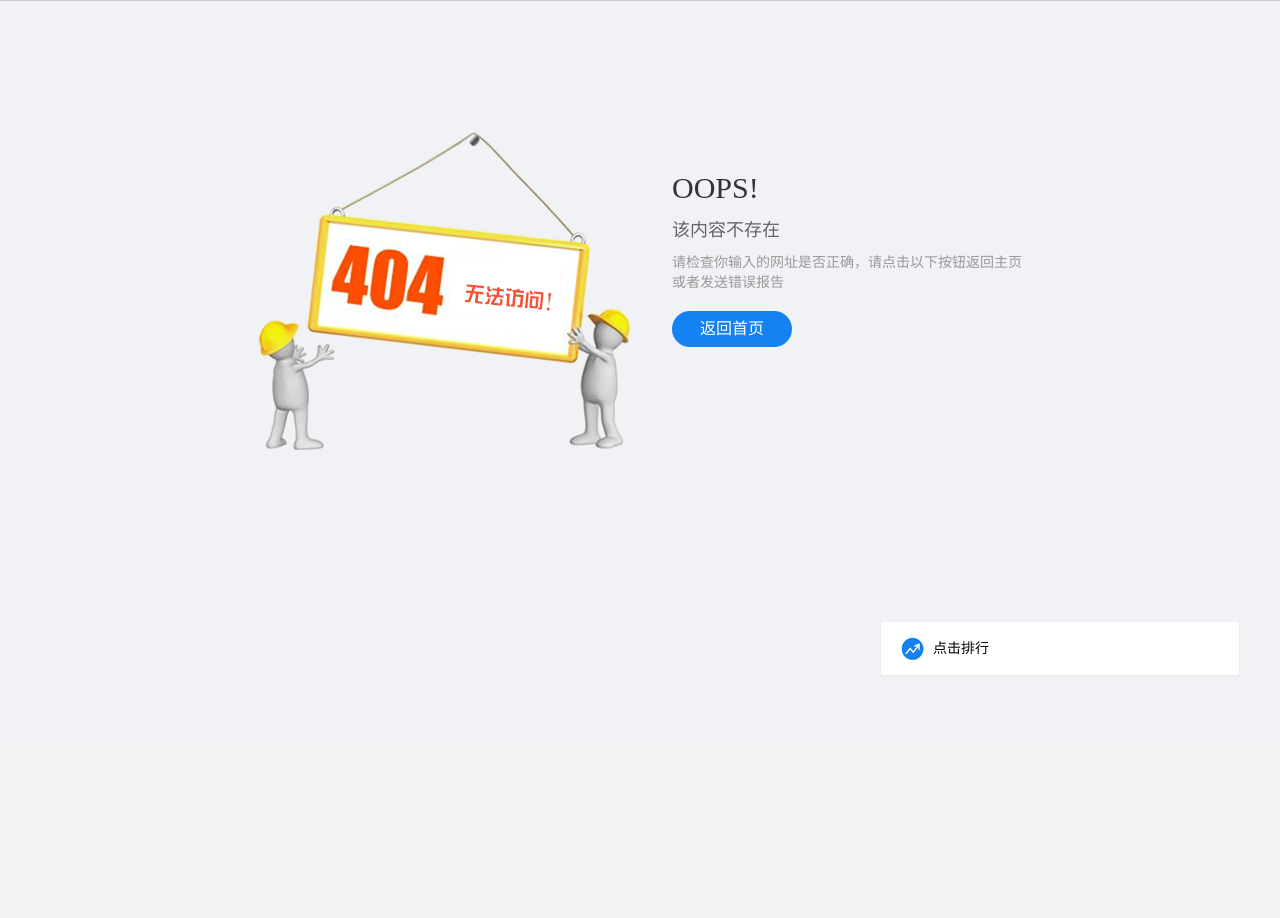
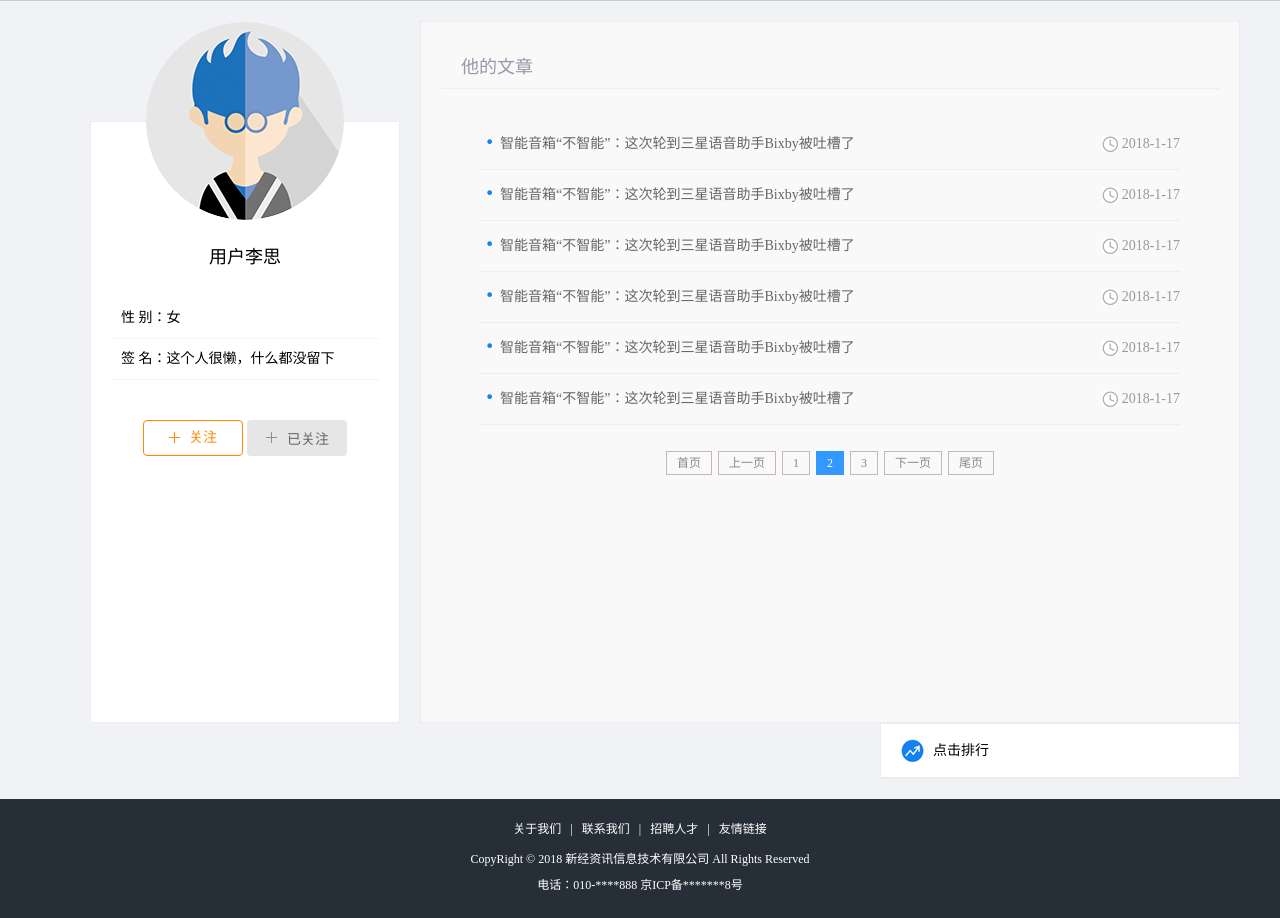
Before and after one commit to Hedak/flask_pro, a Flask app: page /user/other_info in a window 1280 px wide. Shown: the part 59-977 px from the top of the page. Before the commit the page ends 734 px from the top, so only its background shows below. Run offline with Flask 2, Linux system fonts and the light colour scheme; parts of the project's set-up code (start-up, migrations or seed data) failed here and were passed over; some libraries are stand-ins or nearby versions.

Commit message:
其他用户的展示界面

```diff
--- a/info/modules/profile/views.py
+++ b/info/modules/profile/views.py
@@ -304,3 +304,10 @@ def user_follow():
     }
 
     return render_template('news/user_follow.html', data=data)
+
+
+@profile_blue.route("/other_info")
+@user_login_data
+def other_info():
+    data = {"user": g.user.to_dict() if g.user else None}
+    return render_template('news/other.html', data=data)
--- a/info/templates/news/other.html
+++ b/info/templates/news/other.html
@@ -1,43 +1,20 @@
-{% extends"news/base.html" %}
+{% extends "news/base.html" %}
+
 {% block titleBlock %}
     用户概况
 {% endblock %}
+
 {% block cssBlock %}
-<link rel="stylesheet" type="text/css" href="../../static/news/css/jquery.pagination.css">
-{% endblock %}
-{% block scriptBlock %}
-<script type="text/javascript" src="../../static/news/js/jquery.pagination.min.js"></script>
-<script type="text/javascript" src="../../static/news/js/other.js"></script>
-{% endblock %}
-{% block contentBlock %}
-
+    <link rel="stylesheet" type="text/css" href="../../static/news/css/jquery.pagination.css">
 {% endblock %}
 
-<!DOCTYPE html>
-<html lang="en">
-<head>
-    <meta charset="UTF-8">
-    <title>用户概况</title>
-    <link rel="stylesheet" type="text/css" href="../../static/news/css/reset.css">
-    <link rel="stylesheet" type="text/css" href="../../static/news/css/jquery.pagination.css">
-    <link rel="stylesheet" type="text/css" href="../../static/news/css/main.css">
-    <script type="text/javascript" src="../../static/news/js/jquery-1.12.4.min.js"></script>
+{% block scriptBlock %}
+
     <script type="text/javascript" src="../../static/news/js/jquery.pagination.min.js"></script>
     <script type="text/javascript" src="../../static/news/js/other.js"></script>
-</head>
-<body>
-<div class="header_con">
-    <div class="header">
-        <a href="#" class="logo fl"><img src="../../static/news/images/logo.png" alt="logo"></a>
-        <div class="user_login fr" style="display: block;">
-            <img src="../../static/news/images/person01.png" class="lgin_pic">
-            <a href="#">张大山</a>
-            <a href="#">退出</a>
-        </div>
-    </div>
-</div>
+{% endblock %}
 
-<div class="conter_con">
+{% block contentBlock %}
     <div class="user_menu_con fl">
         <div class="user_center_pic">
             <img src="../../static/news/images/user_pic.png" alt="用户图片">
@@ -83,83 +60,159 @@
         </div>
 
     </div>
-</div>
-<div class="footer">
-    <div class="footer_links">
-        <a href="">关于我们</a>
-        <span>|</span>
-        <a href="">联系我们</a>
-        <span>|</span>
-        <a href="">招聘人才</a>
-        <span>|</span>
-        <a href="">友情链接</a>
-    </div>
-    <p class="copyright">
-        CopyRight © 2018 新经资讯信息技术有限公司 All Rights Reserved<br/>
-        电话：010-****888 京ICP备*******8号
-    </p>
-</div>
+{% endblock %}
 
-<!-- 登录表单 -->
-<form class="login_form_con">
-    <div class="login_form">
-        <div class="login_title">
-            <h3>登 录</h3>
-            <a href="javascript:;" class="shutoff"></a>
-        </div>
-        <div class="form_group">
-            <input type="text" name="username" autocomplete="off">
-            <div class="input_tip">用户名/手机号</div>
-        </div>
-        <div class="form_group">
-            <input type="password" name="password">
-            <div class="input_tip">密码(不少于6位)</div>
-        </div>
-        <input type="submit" name="" value="登 录" class="input_sub">
-        <div class="down_link">还没有账号？<a href="#" class="to_register">立即注册</a></div>
-    </div>
-    <div class="mask"></div>
-</form>
+{% block rankBlock %}
+{% endblock %}
 
-<!-- 注册表单 -->
-<form class="register_form_con">
-    <div class="register_form">
-        <div class="register_title">
-            <h3>注 册</h3>
-            <a href="javascript:;" class="shutoff"></a>
-        </div>
-        <div class="form_group">
-            <input type="text" name="username" autocomplete="off" class="phone_input">
-            <div class="input_tip">手机号</div>
-            <div class="error_tip">手机号不能为空</div>
-        </div>
-        <div class="form_group">
-            <input type="password" name="code_pwd" class="code_pwd">
-            <div class="input_tip">手机验证码</div>
-            <a href="javascript:;" class="get_code">点击获取验证码</a>
-            <div class="error_tip">验证码不能为空</div>
-        </div>
-        <div class="form_group">
-            <input type="password" name="password" class="pass_input">
-            <div class="input_tip">密码(不少于6位)</div>
-            <div class="error_tip">密码不能为空</div>
-        </div>
-        <div class="form_group">
-            <input type="password" name="code_pwd" class="code_pwd">
-            <div class="input_tip">图形验证码</div>
-            <img src="../../static/news/images/pic_code.png" class="get_pic_code">
-            <div class="error_tip">图形码不能为空</div>
-        </div>
-
-        <div class="form_group2 clearfix">
-            <input type="checkbox" class="agree_input" checked>
-            <p>同意使用条款，并已阅读"跟帖评论自律管理承诺书"</p>
-            <div class="error_tip">请勾选</div>
-        </div>
-        <input type="submit" name="" value="注 册" class="input_sub">
-        <div class="down_link">已有账号？<a href="#" class="to_login">立即登录</a></div>
-    </div>
-    <div class="mask"></div>
-</form>
-</body>
-</html>
+{##}
+{#<!DOCTYPE html>#}
+{#<html lang="en">#}
+{#<head>#}
+{#    <meta charset="UTF-8">#}
+{#    <title>用户概况</title>#}
+{#    <link rel="stylesheet" type="text/css" href="../../static/news/css/reset.css">#}
+{#    <link rel="stylesheet" type="text/css" href="../../static/news/css/jquery.pagination.css">#}
+{#    <link rel="stylesheet" type="text/css" href="../../static/news/css/main.css">#}
+{#    <script type="text/javascript" src="../../static/news/js/jquery-1.12.4.min.js"></script>#}
+{#    <script type="text/javascript" src="../../static/news/js/jquery.pagination.min.js"></script>#}
+{#    <script type="text/javascript" src="../../static/news/js/other.js"></script>#}
+{#</head>#}
+{#<body>#}
+{#    <div class="header_con">#}
+{#        <div class="header">#}
+{#            <a href="#" class="logo fl"><img src="../../static/news/images/logo.png" alt="logo"></a>#}
+{#            <div class="user_login fr" style="display: block;">#}
+{#                <img src="../../static/news/images/person01.png" class="lgin_pic">#}
+{#                <a href="#">张大山</a>#}
+{#                <a href="#">退出</a>#}
+{#            </div>#}
+{#        </div>#}
+{#    </div>#}
+{#    #}
+{#    <div class="conter_con">#}
+{#        <div class="user_menu_con fl">#}
+{#            <div class="user_center_pic">#}
+{#                <img src="../../static/news/images/user_pic.png" alt="用户图片">#}
+{#            </div>#}
+{#            <div class="user_center_name">用户李思</div>#}
+{##}
+{#            <ul class="other_detail">#}
+{#                <li>性 别：女</li>#}
+{#                <li>签 名：这个人很懒，什么都没留下</li>#}
+{#            </ul>#}
+{#            #}
+{#            <div class="focus_other">#}
+{#                <a href="javascript:;" class="focus">关注</a>#}
+{#        <a href="javascript:;" class="focused"><span class="out">已关注</span><span class="over">取消关注</span></a>#}
+{#            </div>            #}
+{##}
+{#        </div>#}
+{##}
+{#        <div class="user_con fr">#}
+{#            <div class="other_collect">#}
+{#                <h3>他的文章</h3>#}
+{#                <ul class="article_list">#}
+{#                    <li><a href="#">智能音箱“不智能”：这次轮到三星语音助手Bixby被吐槽了</a><span>2018-1-17</span></li>#}
+{#                    <li><a href="#">智能音箱“不智能”：这次轮到三星语音助手Bixby被吐槽了</a><span>2018-1-17</span></li>#}
+{#                    <li><a href="#">智能音箱“不智能”：这次轮到三星语音助手Bixby被吐槽了</a><span>2018-1-17</span></li>#}
+{#                    <li><a href="#">智能音箱“不智能”：这次轮到三星语音助手Bixby被吐槽了</a><span>2018-1-17</span></li>#}
+{#                    <li><a href="#">智能音箱“不智能”：这次轮到三星语音助手Bixby被吐槽了</a><span>2018-1-17</span></li>#}
+{#                    <li><a href="#">智能音箱“不智能”：这次轮到三星语音助手Bixby被吐槽了</a><span>2018-1-17</span></li>#}
+{#                </ul>#}
+{#                #}
+{#                <div id="pagination" class="page"></div>#}
+{#                <script>#}
+{#                    $(function(){#}
+{#                        $("#pagination").pagination({#}
+{#                            currentPage: 2,#}
+{#                            totalPage: 3,#}
+{#                            callback: function(current) {#}
+{#                                alert('ok!');#}
+{#                            }#}
+{#                        });#}
+{#                    });#}
+{#                </script>#}
+{#            </div>#}
+{##}
+{#        </div>        #}
+{#    </div>#}
+{#    <div class="footer">        #}
+{#        <div class="footer_links">#}
+{#            <a href="">关于我们</a>#}
+{#            <span>|</span>#}
+{#            <a href="">联系我们</a>#}
+{#            <span>|</span>#}
+{#            <a href="">招聘人才</a>#}
+{#            <span>|</span>#}
+{#            <a href="">友情链接</a>#}
+{#        </div>#}
+{#        <p class="copyright">#}
+{#            CopyRight © 2018 新经资讯信息技术有限公司 All Rights Reserved<br />#}
+{#电话：010-****888    京ICP备*******8号#}
+{#        </p>#}
+{#    </div>#}
+{#    #}
+{#    <!-- 登录表单 -->#}
+{#    <form class="login_form_con">#}
+{#        <div class="login_form">#}
+{#            <div class="login_title">#}
+{#                <h3>登 录</h3>#}
+{#                <a href="javascript:;" class="shutoff"></a>#}
+{#            </div>#}
+{#            <div class="form_group">                #}
+{#                <input type="text" name="username" autocomplete="off">#}
+{#                <div class="input_tip">用户名/手机号</div>#}
+{#            </div>#}
+{#            <div class="form_group">                #}
+{#                <input type="password" name="password">#}
+{#                <div class="input_tip">密码(不少于6位)</div>#}
+{#            </div>#}
+{#            <input type="submit" name="" value="登 录" class="input_sub">#}
+{#            <div class="down_link">还没有账号？<a href="#" class="to_register">立即注册</a></div>#}
+{#        </div>#}
+{#        <div class="mask"></div>#}
+{#    </form>#}
+{#    #}
+{#    <!-- 注册表单 -->#}
+{#    <form class="register_form_con">#}
+{#        <div class="register_form">#}
+{#            <div class="register_title">#}
+{#                <h3>注 册</h3>#}
+{#                <a href="javascript:;" class="shutoff"></a>#}
+{#            </div>#}
+{#            <div class="form_group">                #}
+{#                <input type="text" name="username" autocomplete="off" class="phone_input">#}
+{#                <div class="input_tip">手机号</div>#}
+{#                <div class="error_tip">手机号不能为空</div>#}
+{#            </div>#}
+{#            <div class="form_group">                #}
+{#                <input type="password" name="code_pwd" class="code_pwd">#}
+{#                <div class="input_tip">手机验证码</div>#}
+{#                <a href="javascript:;" class="get_code">点击获取验证码</a>#}
+{#                <div class="error_tip">验证码不能为空</div>#}
+{#            </div>#}
+{#            <div class="form_group">                #}
+{#                <input type="password" name="password" class="pass_input">#}
+{#                <div class="input_tip">密码(不少于6位)</div>#}
+{#                <div class="error_tip">密码不能为空</div>#}
+{#            </div>#}
+{#            <div class="form_group">                #}
+{#                <input type="password" name="code_pwd" class="code_pwd">#}
+{#                <div class="input_tip">图形验证码</div>#}
+{#                <img src="../../static/news/images/pic_code.png" class="get_pic_code">#}
+{#                <div class="error_tip">图形码不能为空</div>#}
+{#            </div>#}
+{#            #}
+{#            <div  class="form_group2 clearfix">#}
+{#                <input type="checkbox" class="agree_input" checked>#}
+{#                <p>同意使用条款，并已阅读"跟帖评论自律管理承诺书"</p>#}
+{#                <div class="error_tip">请勾选</div>#}
+{#            </div>#}
+{#            <input type="submit" name="" value="注 册" class="input_sub">#}
+{#            <div class="down_link">已有账号？<a href="#" class="to_login">立即登录</a></div>#}
+{#        </div>#}
+{#        <div class="mask"></div>#}
+{#    </form>#}
+{#</body>#}
+{#</html>#}
--- a/info/templates/news/user_follow.html
+++ b/info/templates/news/user_follow.html
@@ -15,12 +15,12 @@
         <ul class="card_list_con">
         {% for user in data.users %}
             <li class="author_card card_list">
-                <a href="#" class="author_pic"><img src="{% if user.avatar_url %}
+                 <a href="{{ url_for("profile.other_info") }}" target="_blank" class="author_pic"><img src="{% if user.avatar_url %}
                 {{ user.avatar_url }}
                 {% else %}
                 ../../static/news/images/user_pic.png
                 {% endif %}" alt="author_pic"></a>
-                <a href="#" class="author_name">{{ user.nick_name }}</a>
+                <a href="{{ url_for("profile.other_info") }}" target="_blank" class="author_name">{{ user.nick_name }}</a>
                 <div class="author_resume">{{ user.signature }}</div>
                 <div class="writings"><span>总篇数</span><b>{{ user.news_count }}</b></div>
                 <div class="follows"><span>粉丝</span><b>{{ user.followers_count }}</b></div>
```
